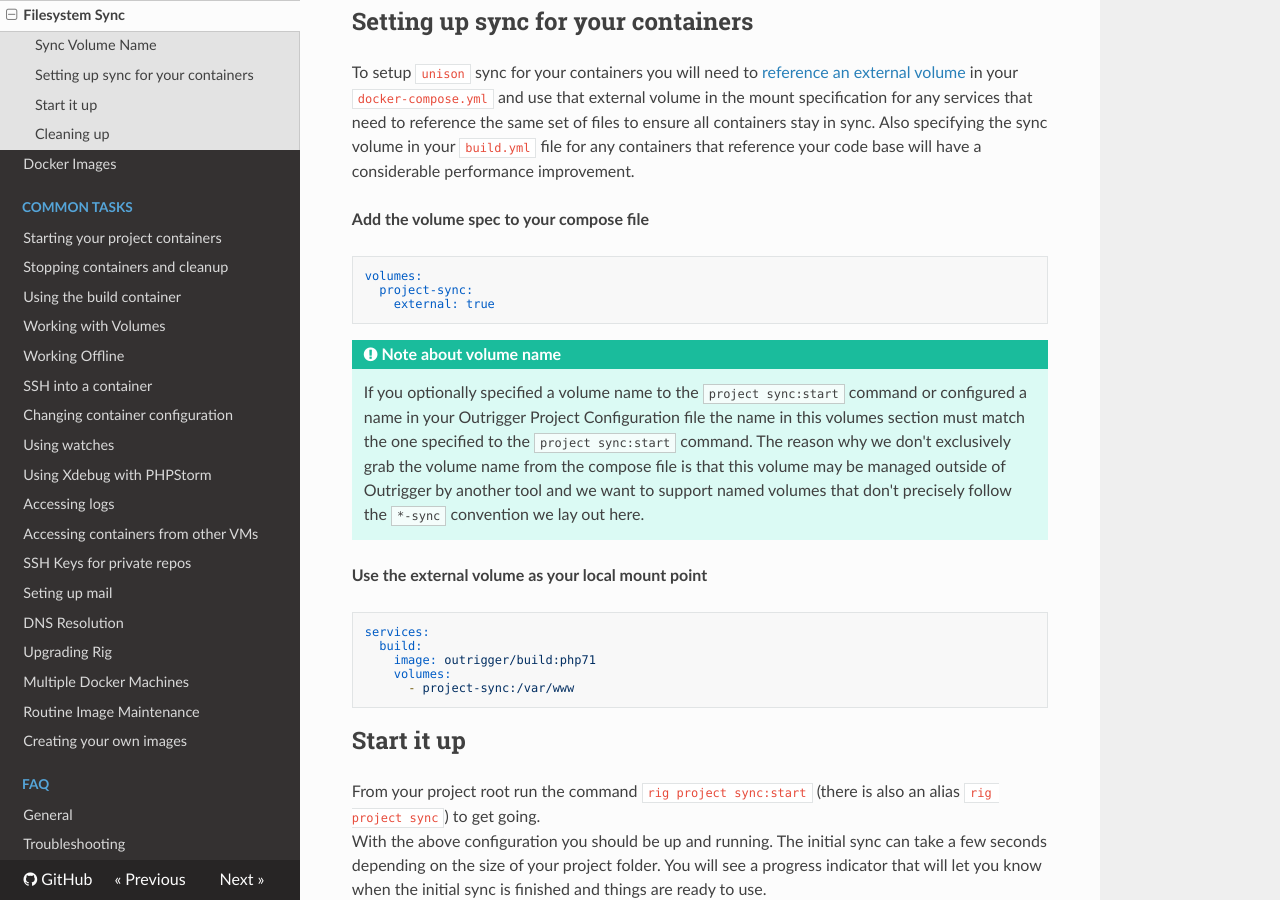
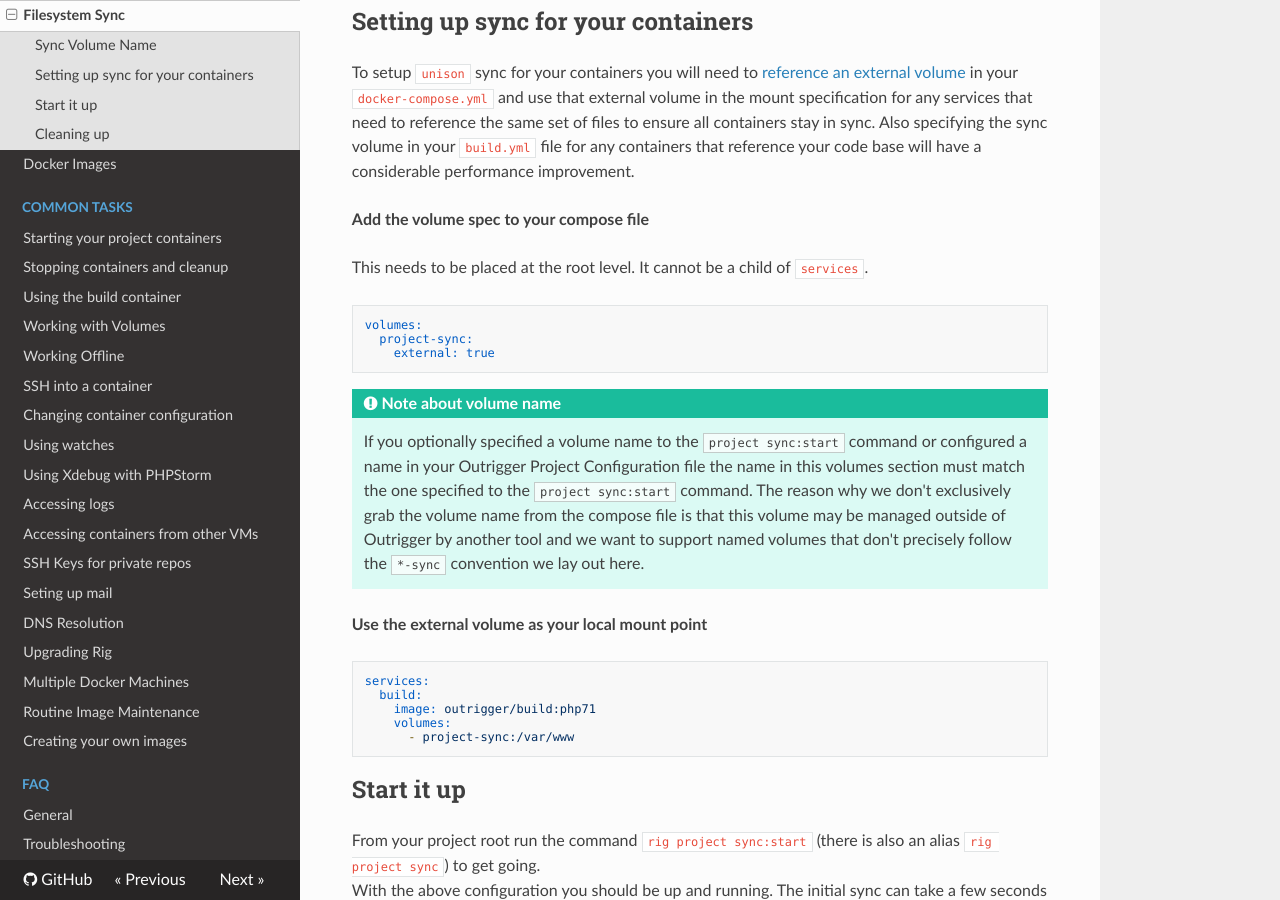
Before and after one commit to phase2/outrigger-docs, an MkDocs documentation site: the page built from docs/project-setup/filesystem-sync.md, in a window 1280 px wide and 900 px high, scrolled down 915 px. Built offline with MkDocs 1.6.1, drawn with Linux system fonts in a browser that asks for light colours; nearby versions of some CDN libraries; old or Windows-style settings are respelled for this version of MkDocs.

Commit message:
Add a comment
Adding a comment under:

`**Add the volume spec to your compose file**`

````diff
--- a/docs/project-setup/filesystem-sync.md
+++ b/docs/project-setup/filesystem-sync.md
@@ -34,6 +34,8 @@ reference the same set of files to ensure all containers stay in sync. Also spec
 file for any containers that reference your code base will have a considerable performance improvement.
 
 **Add the volume spec to your compose file**
+
+This needs to be placed at the root level. It cannot be a child of `services`.
 
 ```yaml
 volumes:
````
